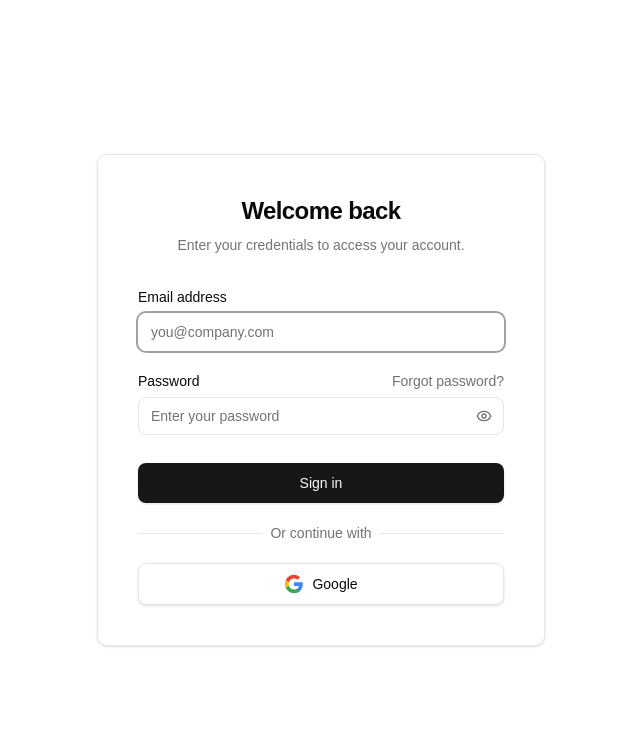
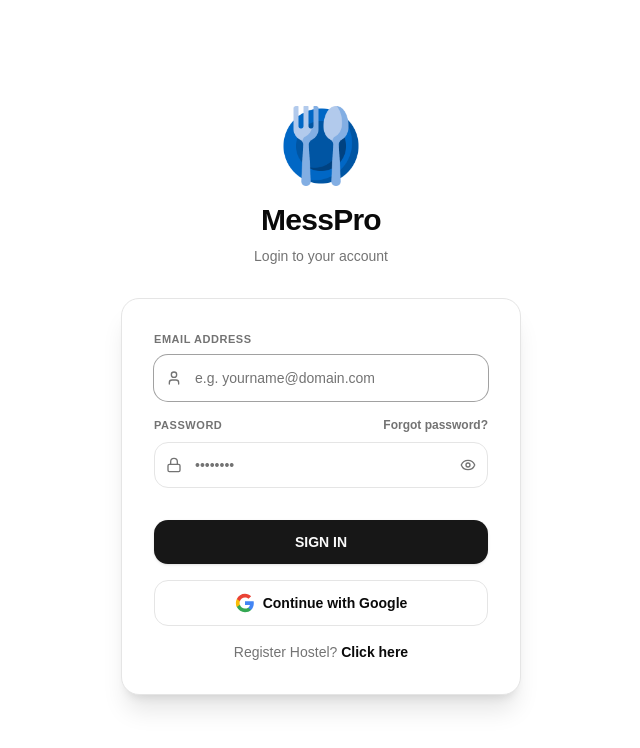
Before and after one commit to usmanshahid0070001-sys/messpro2.O, a React (Vite) app in the folder frontend-ts/: page /login in a window 1280 px wide. Shown: the top 748 px of the page, without its empty margins (319-959 px from the left). Built offline with nearby package versions, Linux system fonts and the light colour scheme; no server answers.

Commit message:
frontend-ts -> login and sidebar complete

```diff
--- a/frontend-ts/src/features/app/components/app-sidebar.tsx
+++ b/frontend-ts/src/features/app/components/app-sidebar.tsx
@@ -1,15 +1,11 @@
 "use client"
 
 import * as React from "react"
-import {
-  BookOpen,
-  Bot,
-  Globe,
-  Shield,
-  FileText,
-  Settings2,
-  SquareTerminal,
-} from "lucide-react"
+import { useDispatch, useSelector } from "react-redux"
+import type { RootState } from "@/store"
+import { setHostel } from "@/store/slices/HostelSlice"
+import { useGetMyHostel } from "@/hooks/queries/useHostelQueries"
+import { useNavigation } from "@/hooks/useNavigation"
 
 import { NavMain } from "@/features/app/components/nav-main"
 import { NavProjects } from "@/features/app/components/nav-projects"
@@ -21,9 +17,12 @@
   SidebarFooter,
   SidebarHeader,
   SidebarRail,
+  SidebarGroup,
+  SidebarGroupLabel,
+  SidebarMenu,
+  SidebarMenuItem,
 } from "@/components/ui/sidebar"
-import { useSelector } from "react-redux"
-import type { RootState } from "@/store"
+import { Skeleton } from "@/components/ui/skeleton"
 
 import logoUrl from "@/assets/pwa-512x512.png"
 
@@ -31,82 +30,55 @@
   <img src={logoUrl} alt="MessPro Logo" className={className} />
 )
 
-// This is sample data.
-const data = {
-  brand: {
-    name: "MessPro",
-    logo: AppLogo,
-    plan: "Management",
-  },
-  navMain: [
-    {
-      title: "Playground",
-      url: "#",
-      icon: SquareTerminal,
-      isActive: true,
-      items: [
-        { title: "History", url: "#" },
-        { title: "Starred", url: "#" },
-        { title: "Settings", url: "#" },
-      ],
-    },
-    {
-      title: "Models",
-      url: "#",
-      icon: Bot,
-      items: [
-        { title: "Genesis", url: "#" },
-        { title: "Explorer", url: "#" },
-        { title: "Quantum", url: "#" },
-      ],
-    },
-    {
-      title: "Documentation",
-      url: "#",
-      icon: BookOpen,
-      items: [
-        { title: "Introduction", url: "#" },
-        { title: "Get Started", url: "#" },
-        { title: "Tutorials", url: "#" },
-        { title: "Changelog", url: "#" },
-      ],
-    },
-    {
-      title: "Settings",
-      url: "#",
-      icon: Settings2,
-      items: [
-        { title: "General", url: "#" },
-        { title: "Team", url: "#" },
-        { title: "Billing", url: "#" },
-        { title: "Limits", url: "#" },
-      ],
-    },
-  ],
-  projects: [
-    { name: "Landing Page", url: "https://messprouet.vercel.app", icon: Globe },
-    { name: "Terms & Policy", url: "https://messprouet.vercel.app", icon: Shield },
-    { name: "Legal Doc", url: "https://messprouet.vercel.app", icon: FileText },
-  ],
+const brandData = {
+  name: "MessPro",
+  logo: AppLogo,
+  plan: "Management",
+}
+
+function NavSkeleton() {
+  return (
+    <SidebarGroup>
+      <SidebarGroupLabel>Menu</SidebarGroupLabel>
+      <SidebarMenu>
+        {Array.from({ length: 4 }).map((_, i) => (
+          <SidebarMenuItem key={i} className="py-1">
+            <Skeleton className="h-8 w-full rounded-md" />
+          </SidebarMenuItem>
+        ))}
+      </SidebarMenu>
+    </SidebarGroup>
+  )
 }
 
 export function AppSidebar({ ...props }: React.ComponentProps<typeof Sidebar>) {
+  const dispatch = useDispatch()
   const { user } = useSelector((state: RootState) => state.auth)
+  const { navMain, projects } = useNavigation()
+
+  // Fetch hostel data for non-superadmins
+  const { data: myHostel, isLoading } = useGetMyHostel(user?.role)
+
+  React.useEffect(() => {
+    if (myHostel) {
+      dispatch(setHostel(myHostel))
+    }
+  }, [myHostel, dispatch])
 
   const displayUser = {
     name: user?.name || "Guest",
     email: user?.email || "guest@messpro.com",
-    avatar: `https://api.dicebear.com/9.x/shapes/svg?seed=${user?.name || "Guest"}`,
+    avatar: user?.avatar || `https://api.dicebear.com/9.x/shapes/svg?seed=${user?.name || "Guest"}&backgroundColor=b6e3f4,c0aede,d1d4f9,ffdfbf,ffd5dc`,
   }
 
   return (
     <Sidebar {...props}>
       <SidebarHeader>
-        <AppBrand brand={data.brand} />
+        <AppBrand brand={brandData} />
       </SidebarHeader>
       <SidebarContent>
-        <NavMain items={data.navMain} />
-        <NavProjects projects={data.projects} />
+        {isLoading ? <NavSkeleton /> : <NavMain items={navMain} />}
+        <NavProjects projects={projects} />
       </SidebarContent>
       <SidebarFooter>
         <NavUser user={displayUser} />
--- a/frontend-ts/src/features/auth/LoginForm.tsx
+++ b/frontend-ts/src/features/auth/LoginForm.tsx
@@ -7,7 +7,8 @@
 import { useForm } from 'react-hook-form';
 import { zodResolver } from '@hookform/resolvers/zod';
 import { toast } from 'sonner';
-import { Eye, EyeOff, Loader2 } from 'lucide-react';
+import { Eye, EyeOff, Loader2, User, Lock } from 'lucide-react';
+import logoUrl from '@/assets/pwa-512x512.png';
 
 const loginSchema = z.object({
     email: z
@@ -18,7 +19,7 @@
     password: z
         .string()
         .min(1, 'Password is required')
-        .min(8, 'Password must be at least 8 characters'),
+        .min(7, 'Password must be at least 7 characters'),
 });
 
 type LoginFormData = z.infer<typeof loginSchema>;
@@ -86,67 +87,73 @@
     const busy = isSubmitting || loginMutation.isPending;
 
     return (
-        <div className="min-h-screen bg-background flex items-center justify-center p-4">
-            <div className="w-full max-w-md bg-card rounded-lg border border-border shadow-sm overflow-hidden">
-                <div className="px-6 py-8 sm:p-10">
-                    <div className="mb-8 text-center">
-                        <h2 className="text-2xl font-semibold text-foreground tracking-tight">
-                            Welcome back
-                        </h2>
-                        <p className="mt-2 text-sm text-muted-foreground">
-                            Enter your credentials to access your account.
-                        </p>
+        <div className="min-h-screen bg-background flex flex-col items-center justify-center p-4 font-sans text-foreground">
+            <div className="flex flex-col items-center mb-8">
+                <img src={logoUrl} alt="MessPro Logo" className="w-20 h-20 mb-4" />
+                <h1 className="text-3xl font-bold tracking-tight mb-2">MessPro</h1>
+                <p className="text-sm font-medium text-muted-foreground">Login to your account</p>
             </div>
 
-                    <form className="space-y-5" onSubmit={handleSubmit(onSubmit)} noValidate>
+            <div className="w-full max-w-[400px] bg-card rounded-2xl border border-border shadow-xl p-6 sm:p-8">
+                <form className="space-y-4" onSubmit={handleSubmit(onSubmit)} noValidate>
                     {/* Email Address */}
-                        <div className="space-y-1.5">
-                            <label htmlFor="email" className="block text-sm font-medium text-foreground">
-                                Email address
+                    <div className="space-y-2">
+                        <label htmlFor="email" className="block text-[11px] font-bold text-muted-foreground uppercase tracking-wider">
+                            Email Address
                         </label>
+                        <div className="relative">
+                            <div className={`absolute inset-y-0 left-0 pl-3 flex items-center pointer-events-none ${errors.email ? 'text-destructive' : 'text-muted-foreground'}`}>
+                                <User className="w-4 h-4" aria-hidden="true" />
+                            </div>
                             <input
                                 id="email"
                                 type="email"
                                 autoComplete="email"
                                 autoFocus
-                                placeholder="you@company.com"
+                                disabled={busy}
+                                placeholder="e.g. yourname@domain.com"
                                 aria-invalid={errors.email ? 'true' : 'false'}
                                 aria-describedby={errors.email ? 'email-error' : undefined}
-                                className={`block w-full px-3 py-2 text-sm border rounded-md bg-background text-foreground placeholder:text-muted-foreground focus:outline-none focus:ring-2 focus:ring-offset-0 focus:border-transparent transition-shadow duration-150 ${errors.email
+                                className={`block w-full pl-10 pr-3 py-3 text-sm bg-background border rounded-xl text-foreground placeholder:text-muted-foreground focus:outline-none focus:ring-1 focus:border-transparent transition-shadow duration-150 disabled:opacity-60 disabled:cursor-not-allowed ${errors.email
                                     ? 'border-destructive focus:ring-destructive'
                                     : 'border-input focus:ring-ring'
                                     }`}
                                 {...register('email')}
                             />
+                        </div>
                         {errors.email && (
-                                <p id="email-error" role="alert" className="text-xs text-destructive">
+                            <p id="email-error" role="alert" className="text-xs text-destructive mt-1">
                                 {errors.email.message}
                             </p>
                         )}
                     </div>
 
                     {/* Password */}
-                        <div className="space-y-1.5">
+                    <div className="space-y-2">
                         <div className="flex items-center justify-between">
-                                <label htmlFor="password" className="block text-sm font-medium text-foreground">
+                            <label htmlFor="password" className="block text-[11px] font-bold text-muted-foreground uppercase tracking-wider">
                                 Password
                             </label>
                             <a
                                 href="/forgot-password"
-                                    className="text-sm font-medium text-muted-foreground hover:text-foreground transition-colors"
+                                className="text-xs font-semibold text-muted-foreground hover:text-foreground transition-colors"
                             >
                                 Forgot password?
                             </a>
                         </div>
                         <div className="relative">
+                            <div className={`absolute inset-y-0 left-0 pl-3 flex items-center pointer-events-none ${errors.password ? 'text-destructive' : 'text-muted-foreground'}`}>
+                                <Lock className="w-4 h-4" aria-hidden="true" />
+                            </div>
                             <input
                                 id="password"
                                 type={showPassword ? 'text' : 'password'}
                                 autoComplete="current-password"
-                                    placeholder="Enter your password"
+                                disabled={busy}
+                                placeholder="••••••••"
                                 aria-invalid={errors.password ? 'true' : 'false'}
                                 aria-describedby={errors.password ? 'password-error' : undefined}
-                                    className={`block w-full px-3 py-2 pr-10 text-sm border rounded-md bg-background text-foreground placeholder:text-muted-foreground focus:outline-none focus:ring-2 focus:ring-offset-0 focus:border-transparent transition-shadow duration-150 ${errors.password
+                                className={`block w-full pl-10 pr-10 py-3 text-sm bg-background border rounded-xl text-foreground placeholder:text-muted-foreground focus:outline-none focus:ring-1 focus:border-transparent transition-shadow duration-150 disabled:opacity-60 disabled:cursor-not-allowed ${errors.password
                                     ? 'border-destructive focus:ring-destructive'
                                     : 'border-input focus:ring-ring'
                                     }`}
@@ -156,8 +163,9 @@
                                 type="button"
                                 onClick={() => setShowPassword((v) => !v)}
                                 tabIndex={-1}
+                                disabled={busy}
                                 aria-label={showPassword ? 'Hide password' : 'Show password'}
-                                    className="absolute inset-y-0 right-0 flex items-center px-3 text-muted-foreground hover:text-foreground transition-colors"
+                                className="absolute inset-y-0 right-0 flex items-center pr-3 text-muted-foreground hover:text-foreground disabled:opacity-60 disabled:cursor-not-allowed transition-colors"
                             >
                                 {showPassword ? (
                                     <EyeOff className="w-4 h-4" />
@@ -167,7 +175,7 @@
                             </button>
                         </div>
                         {errors.password && (
-                                <p id="password-error" role="alert" className="text-xs text-destructive">
+                            <p id="password-error" role="alert" className="text-xs text-destructive mt-1">
                                 {errors.password.message}
                             </p>
                         )}
@@ -176,50 +184,42 @@
                     {loginMutation.isError && (
                         <div
                             role="alert"
-                                className="p-3 text-sm text-destructive-foreground bg-destructive/10 border border-destructive/20 rounded-md"
+                            className="p-3 text-sm text-destructive-foreground bg-destructive/10 border border-destructive/20 rounded-xl"
                         >
                             {getErrorMessage(loginMutation.error)}
                         </div>
                     )}
 
-                        <div className="pt-2">
+                    <div className="pt-4 space-y-4">
                         <button
                             type="submit"
                             disabled={busy}
-                                className="w-full flex justify-center items-center gap-2 py-2.5 px-4 text-sm font-medium text-primary-foreground bg-primary rounded-md shadow-sm hover:bg-primary/90 focus:outline-none focus:ring-2 focus:ring-offset-2 focus:ring-ring disabled:opacity-50 disabled:cursor-not-allowed transition-colors duration-150"
+                            className="w-full flex justify-center items-center gap-2 py-3 px-4 text-sm font-bold text-primary-foreground bg-primary rounded-xl shadow-sm hover:bg-primary/90 focus:outline-none focus:ring-2 focus:ring-offset-2 focus:ring-offset-background focus:ring-ring disabled:opacity-50 disabled:cursor-not-allowed transition-colors duration-150"
                         >
-                                {busy && <Loader2 className="w-4 h-4 animate-spin" />}
-                                {busy ? 'Signing in…' : 'Sign in'}
+                            {busy && <Loader2 className="w-4 h-4 animate-spin text-primary-foreground" />}
+                            {busy ? 'SIGNING IN…' : 'SIGN IN'}
                         </button>
-                        </div>
 
-                        <div className="relative">
-                            <div className="absolute inset-0 flex items-center">
-                                <div className="w-full border-t border-border" />
-                            </div>
-                            <div className="relative flex justify-center text-sm">
-                                <span className="px-2 bg-card text-muted-foreground">Or continue with</span>
-                            </div>
-                        </div>
-
-                        <div>
                         <button
                             type="button"
                             disabled={busy}
                             onClick={() => (window.location.href = `${import.meta.env.VITE_API_URL ?? 'http://localhost:5000'}/api/auth/google`)}
-                                className="w-full flex justify-center items-center py-2.5 px-4 text-sm font-medium text-foreground bg-background rounded-md border border-input shadow-sm hover:bg-muted focus:outline-none focus:ring-2 focus:ring-offset-2 focus:ring-ring disabled:opacity-50 disabled:cursor-not-allowed transition-colors duration-150"
+                            className="w-full flex justify-center items-center gap-2 py-3 px-4 text-sm font-bold text-foreground bg-transparent rounded-xl border border-input hover:bg-accent hover:text-accent-foreground focus:outline-none focus:ring-2 focus:ring-offset-2 focus:ring-offset-background focus:ring-ring disabled:opacity-50 disabled:cursor-not-allowed transition-colors duration-150"
                         >
-                                <svg className="w-5 h-5 mr-2" viewBox="0 0 24 24" aria-hidden="true">
+                            <svg className="w-5 h-5" viewBox="0 0 24 24" aria-hidden="true">
                                 <path fill="#4285F4" d="M22.56 12.25c0-.78-.07-1.53-.2-2.25H12v4.26h5.92c-.26 1.37-1.04 2.53-2.21 3.31v2.77h3.57c2.08-1.92 3.28-4.74 3.28-8.09z" />
                                 <path fill="#34A853" d="M12 23c2.97 0 5.46-.98 7.28-2.66l-3.57-2.77c-.98.66-2.23 1.06-3.71 1.06-2.86 0-5.29-1.93-6.16-4.53H2.18v2.84C3.99 20.53 7.7 23 12 23z" />
                                 <path fill="#FBBC05" d="M5.84 14.09c-.22-.66-.35-1.36-.35-2.09s.13-1.43.35-2.09V7.07H2.18C1.43 8.55 1 10.22 1 12s.43 3.45 1.18 4.93l2.85-2.22.81-.62z" />
                                 <path fill="#EA4335" d="M12 5.38c1.62 0 3.06.56 4.21 1.64l3.15-3.15C17.45 2.09 14.97 1 12 1 7.7 1 3.99 3.47 2.18 7.07l3.66 2.84c.87-2.6 3.3-4.53 6.16-4.53z" />
                                 <path fill="none" d="M1 1h22v22H1z" />
                             </svg>
-                                Google
+                            Continue with Google
                         </button>
                     </div>
                 </form>
+
+                <div className="mt-4 text-center text-sm text-muted-foreground">
+                    Register Hostel? <a href="https://messprouet.vercel.app/register" className="font-bold text-foreground hover:underline">Click here</a>
                 </div>
             </div>
         </div>
--- /dev/null
+++ b/frontend-ts/src/hooks/queries/useHostelQueries.ts
@@ -0,0 +1,16 @@
+import { useQuery } from '@tanstack/react-query';
+import apiClient from '@/api/client';
+
+const fetchMyHostel = async () => {
+  const response = await apiClient.get('/hostel/my-hostel');
+  return response.data;
+};
+
+export const useGetMyHostel = (role: string | undefined) => {
+  return useQuery({
+    queryKey: ['myHostel'],
+    queryFn: fetchMyHostel,
+    // Only run this query if the user is logged in AND is not a superadmin
+    enabled: !!role && role !== 'superadmin',
+  });
+};
--- /dev/null
+++ b/frontend-ts/src/hooks/useNavigation.tsx
@@ -0,0 +1,176 @@
+import { useMemo } from 'react';
+import { useSelector } from 'react-redux';
+import {
+  Globe,
+  Shield,
+  FileText,
+  Settings2,
+  SquareTerminal,
+  Building,
+  Users,
+  Utensils,
+  MessageSquareWarning,
+  BedDouble,
+  DollarSign,
+  PieChart
+} from 'lucide-react';
+import type { RootState } from '@/store';
+import { url } from 'zod';
+
+const EMPTY_ARRAY: string[] = [];
+
+export function useNavigation() {
+  const { user, isAuthenticated } = useSelector((state: RootState) => state.auth);
+  const { currentHostel } = useSelector((state: RootState) => state.hostel);
+
+  const role = user?.role;
+  const permissions = user?.permissions;
+  const features = currentHostel?.features || EMPTY_ARRAY;
+
+  const navMain = useMemo(() => {
+    if (!role || !isAuthenticated) return [];
+
+    if (role === 'superadmin') {
+      return [
+        {
+          title: "System Overview",
+          icon: PieChart,
+          isActive: true,
+          items: [
+            { title: "Dashboard", url: "/app" },
+            { title: "System Health", url: "/app/system-health" },
+          ]
+        },
+        {
+          title: "Manage Hostels",
+          icon: Building,
+          isActive: true,
+          items: [
+            { title: "All Hostels", url: "#" },
+            { title: "Hostel Users", url: "#" },
+          ],
+        },
+        {
+          title: "Global Settings",
+          url: "#",
+          icon: Settings2,
+          isActive: true,
+          items: [
+            { title: "Manage Plans", url: "#" }
+          ]
+        },
+      ];
+    }
+
+    if (role === 'admin') {
+      const perms = permissions || EMPTY_ARRAY;
+
+      const adminNav: any[] = [
+        {
+          title: "Dashboard",
+          url: "/app",
+          icon: SquareTerminal,
+          isActive: true,
+        }
+      ];
+
+      if (perms.includes('residents') || perms.includes('user_management')) {
+        adminNav.push({
+          title: "Residents",
+          url: "#",
+          icon: Users,
+        });
+      }
+
+      if (perms.includes('rooms') || perms.includes('room_management')) {
+        adminNav.push({
+          title: "Rooms",
+          url: "#",
+          icon: BedDouble,
+        });
+      }
+
+      // Conditionally add features if they exist for this hostel AND user has permission
+      if (features.includes('mess') && (perms.includes('mess') || perms.includes('mess_management'))) {
+        adminNav.push({
+          title: "Mess Management",
+          url: "#",
+          icon: Utensils,
+        });
+      }
+
+      if (features.includes('complaints') && (perms.includes('complaints') || perms.includes('complaint_management'))) {
+        adminNav.push({
+          title: "Complaints",
+          url: "#",
+          icon: MessageSquareWarning,
+        });
+      }
+
+      if (features.includes('billing') && (perms.includes('billing') || perms.includes('billing_management'))) {
+        adminNav.push({
+          title: "Billing",
+          url: "#",
+          icon: DollarSign,
+        });
+      }
+
+      if (perms.includes('settings') || perms.includes('hostel_settings')) {
+        adminNav.push({
+          title: "Hostel Settings",
+          url: "#",
+          icon: Settings2,
+        });
+      }
+
+      return adminNav;
+    }
+
+    if (role === 'student') {
+      const studentNav: any[] = [
+        {
+          title: "My Room",
+          url: "#",
+          icon: BedDouble,
+          isActive: true,
+        }
+      ];
+
+      if (features.includes('mess')) {
+        studentNav.push({
+          title: "Mess Menu",
+          url: "#",
+          icon: Utensils,
+        });
+      }
+
+      if (features.includes('complaints')) {
+        studentNav.push({
+          title: "My Complaints",
+          url: "#",
+          icon: MessageSquareWarning,
+        });
+      }
+
+      if (features.includes('billing')) {
+        studentNav.push({
+          title: "My Bills",
+          url: "#",
+          icon: DollarSign,
+        });
+      }
+
+      return studentNav;
+    }
+
+    return [];
+  }, [role, features, permissions]);
+
+  const projects = [
+    { name: "Landing Page", url: "https://messprouet.vercel.app", icon: Globe },
+    { name: "Terms & Policy", url: "https://messprouet.vercel.app", icon: Shield },
+    { name: "Legal Doc", url: "https://messprouet.vercel.app", icon: FileText },
+  ];
+
+  return { navMain, projects };
+}
--- a/frontend-ts/src/index.css
+++ b/frontend-ts/src/index.css
@@ -146,3 +146,13 @@
     @apply font-sans;
   }
 }
+
+/* Hide scrollbar globally */
+::-webkit-scrollbar {
+  display: none;
+}
+
+* {
+  -ms-overflow-style: none; /* IE and Edge */
+  scrollbar-width: none; /* Firefox */
+}
--- a/frontend-ts/src/main.tsx
+++ b/frontend-ts/src/main.tsx
@@ -10,7 +10,7 @@
 const queryClient = new QueryClient({
   defaultOptions: {
     queries: {
-      staleTime: 1000 * 60 * 5, // 5 minutes default stale time
+      staleTime: 1000 * 60 * 15, // 15 minutes default stale time
       retry: (failureCount, error: any) => {
         // Don't retry on 401/403/404 errors
         if (error?.response?.status && [401, 403, 404].includes(error.response.status)) {
--- a/frontend-ts/src/store/index.ts
+++ b/frontend-ts/src/store/index.ts
@@ -1,10 +1,11 @@
 import { configureStore } from '@reduxjs/toolkit';
 import authReducer from './slices/AuthSlice';
+import hostelReducer from './slices/HostelSlice';
 
 export const store = configureStore({
   reducer: {
     auth: authReducer,
-    // other slices can go here
+    hostel: hostelReducer,
   },
 });
 
--- /dev/null
+++ b/frontend-ts/src/store/slices/HostelSlice.ts
@@ -0,0 +1,25 @@
+import { createSlice, type PayloadAction } from '@reduxjs/toolkit'
+
+export interface HostelState {
+  currentHostel: any | null
+}
+
+const initialState: HostelState = {
+  currentHostel: null,
+}
+
+const hostelSlice = createSlice({
+  name: 'hostel',
+  initialState,
+  reducers: {
+    setHostel: (state, action: PayloadAction<any>) => {
+      state.currentHostel = action.payload
+    },
+    clearHostel: (state) => {
+      state.currentHostel = null
+    },
+  },
+})
+
+export const { setHostel, clearHostel } = hostelSlice.actions
+export default hostelSlice.reducer
```
Also changed, not shown: frontend-ts/src/features/app/components/nav-main.tsx (+20 -4 lines). Lines whose indentation alone changed are shown as unchanged.
